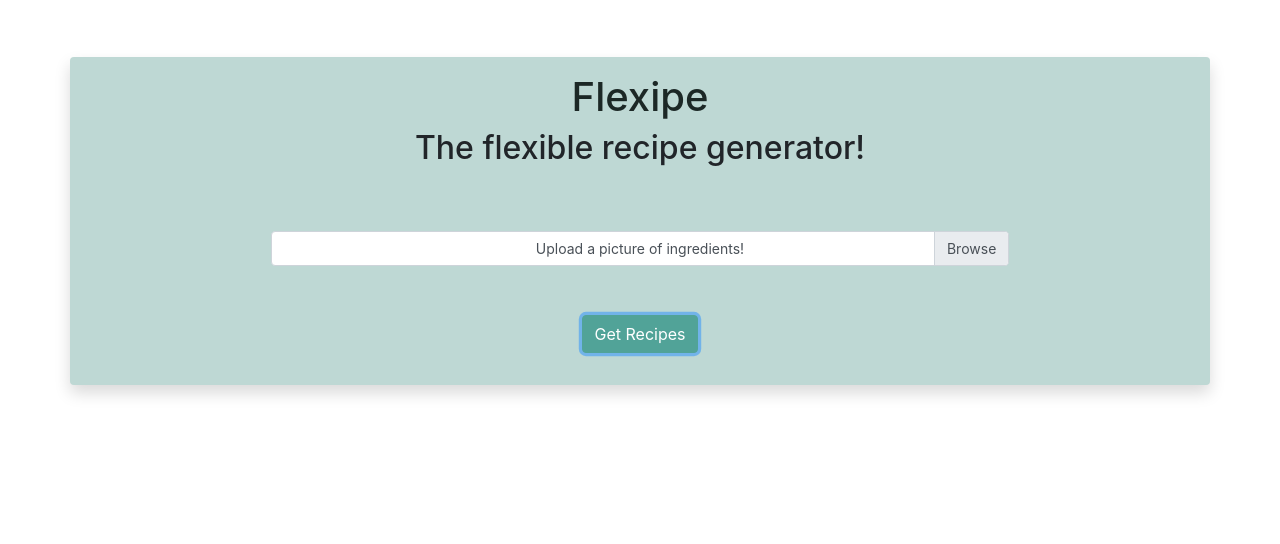
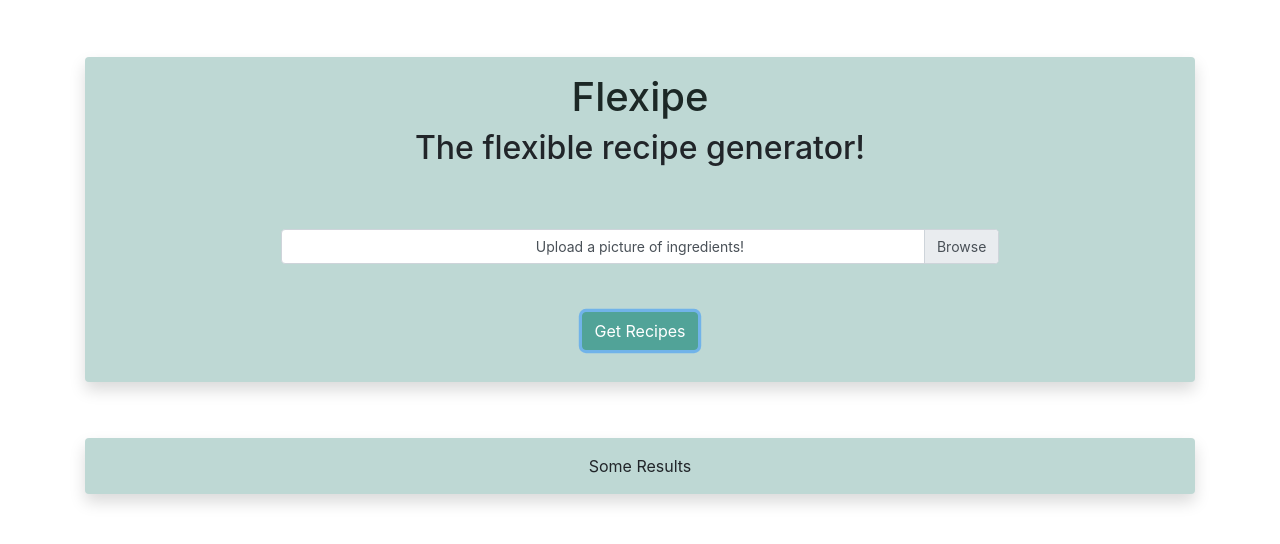
Before and after one commit to upchurchjames/swamphacks2020, a React (Create React App) app in the folder client/: page / in a window 1280 px wide. Both pictures are taken after a click on the button "Get Recipes". Shown: the top 544 px of the page. Built offline with nearby package versions, Linux system fonts and the light colour scheme; no server answers.

Commit message:
Added results component

```diff
--- a/client/public/index.html
+++ b/client/public/index.html
@@ -27,11 +27,9 @@
     <title>Flexipe</title>
   </head>
   <body>
-    <div class="container background-1">
+    <div class="container">
       <div class="row">
-        <div class="col-12 shadow p-3 mb-5 rounded custom-margin-top background-2 text-center">
-          <h1 class="title-text">Flexipe</h1>
-          <h2>The flexible recipe generator!</h2>
+        <div class="col-12 custom-margin-top text-center">
           <div id="root"></div>
         </div>
       </div>
--- a/client/src/components/files-upload-component.js
+++ b/client/src/components/files-upload-component.js
@@ -1,8 +1,11 @@
 import React, { Component } from 'react';
+import '../../node_modules/bootstrap/dist/css/bootstrap.min.css';
 import axios from 'axios';
+import Results from './results';
 
 export default class FilesUploadComponent extends Component
 {
+
     constructor(props)
     {
         super(props);
@@ -14,6 +17,8 @@ export default class FilesUploadComponent extends Component
         {
             imgCollection: ''
         }
+
+        this.setState({showResults: false});
     }
 
     onFileChange(e)
@@ -35,11 +40,18 @@ export default class FilesUploadComponent extends Component
         }).then(res => {
             console.log(res.data)
         })
+
+        this.setState({showResults: true});
     }
 
     render()
     {
         return (
+                <div>
+                    <div class="background-2 shadow p-3 mb-5 rounded">
+                        <h1 class="title-text">Flexipe</h1>
+                        <h2>The flexible recipe generator!</h2>
+
                         <form onSubmit={this.onSubmit}>
                             <div class="custom-file custom-padding-top custom-margin-top">
                                 <input type="file" class="custom-file-input form-control-sm" id="customFile" name="imgCollection" onChange={this.onFileChange} multiple />
@@ -49,6 +61,11 @@ export default class FilesUploadComponent extends Component
                                 <button class="btn btn-primary" type="submit">Get Recipes</button>
                             </div>
                         </form>
+                    </div>
+
+                    {this.state.showResults ? <Results /> : null}
+
+                </div>
         )
     }
 }
--- /dev/null
+++ b/client/src/components/results.js
@@ -0,0 +1,18 @@
+import React, { Component } from 'react'
+
+export default class Results extends Component
+{
+  constructor(props)
+  {
+    super(props)
+  }
+
+  render()
+  {
+    return (
+            <div id="results" class="background-2 custom-margin-top shadow p-3 mb-5 rounded">
+                Some Results
+            </div>
+        )
+  }
+}
```
Also changed, not shown: client/src/components/upload.js (deleted, +0 -14 lines), 1 other file (tests, documents, lock files or other folders). Lines whose indentation alone changed are shown as unchanged.
